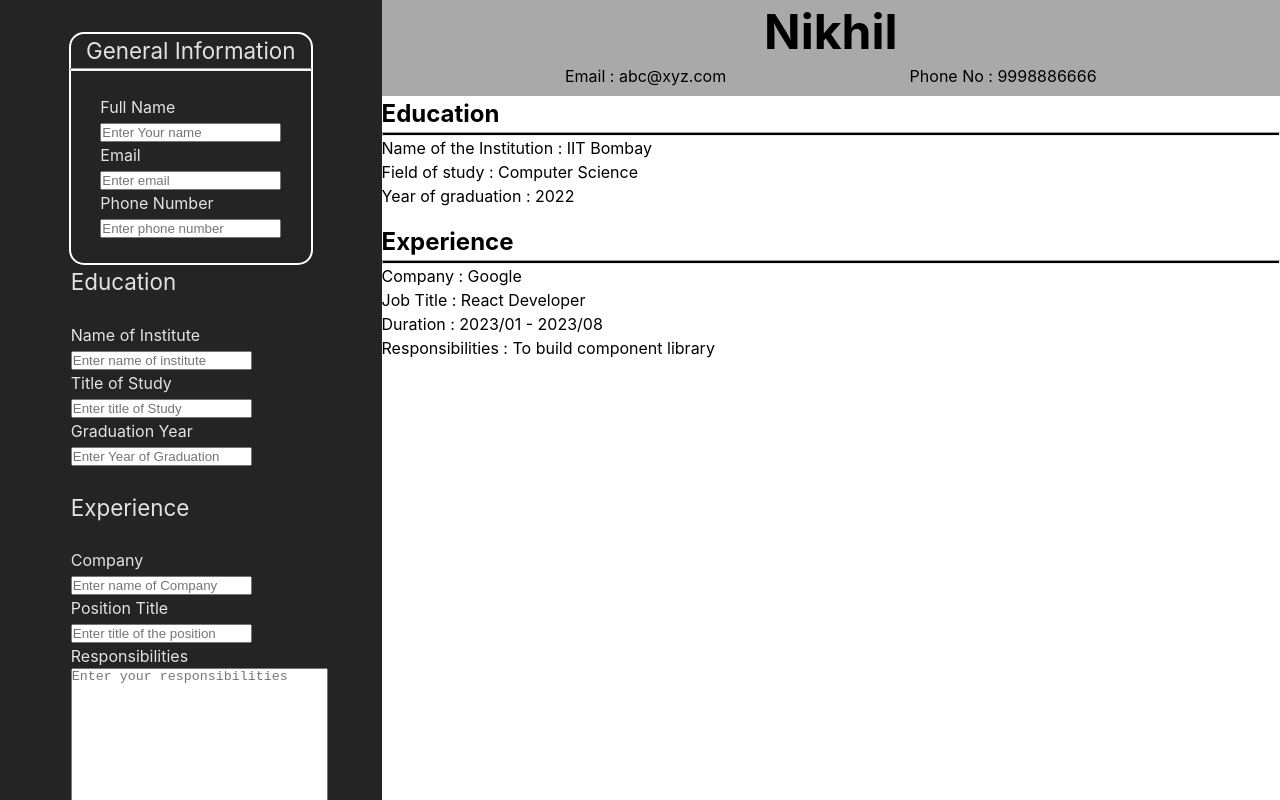
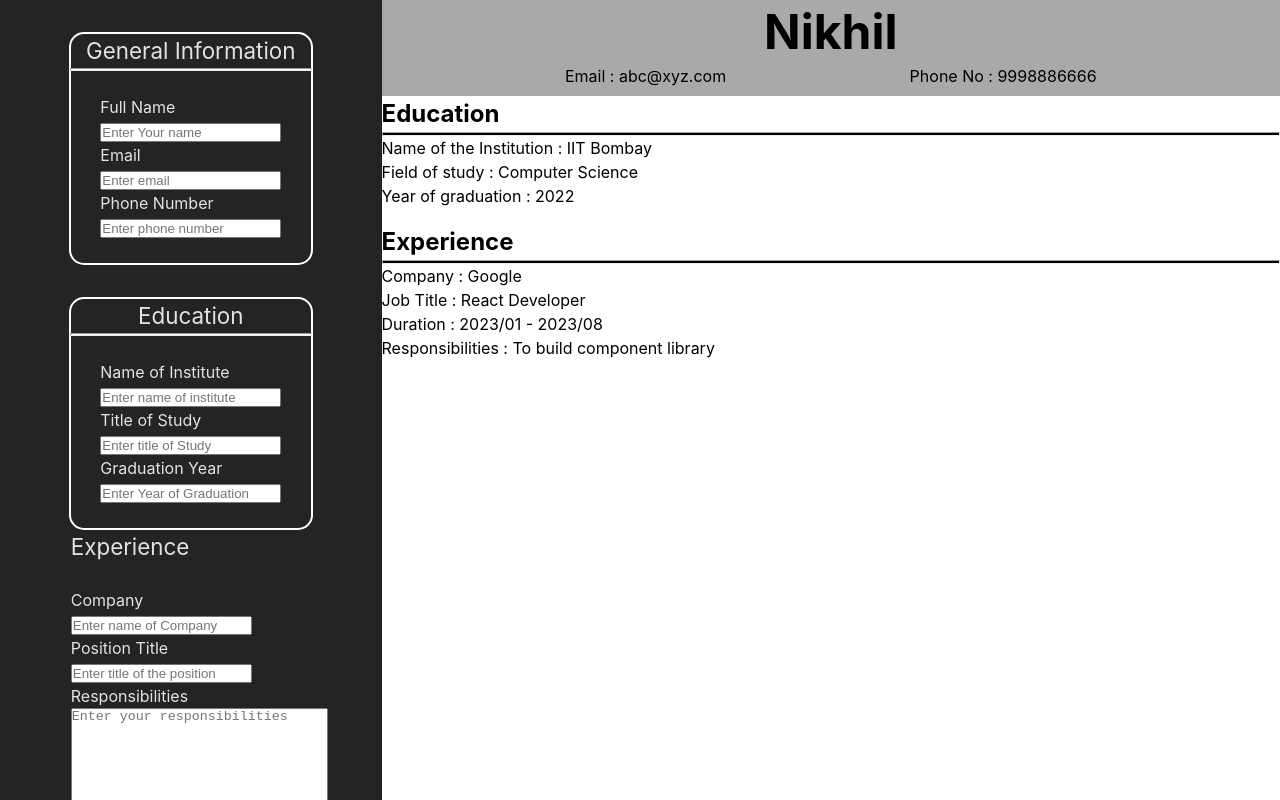
Before and after one commit to nikhil-tiwary61/cv-builder, a React (Vite) app: page / in a window 1280 px wide. Shown: the top 800 px of the page. Built offline with nearby package versions, Linux system fonts and the light colour scheme.

Commit message:
add style to EducationForm.css

```diff
--- a/src/components/sidebar/EducationForm.jsx
+++ b/src/components/sidebar/EducationForm.jsx
@@ -9,6 +9,7 @@ export default function EducationForm({
     <div className="education">
       <form action="" className="form-education">
         <legend>Education</legend>
+        <hr className="sidebar-hr" />
         <br />
         <label htmlFor="">
           Name of Institute <br />
--- a/src/styles/EducationForm.css
+++ b/src/styles/EducationForm.css
@@ -1,9 +1,17 @@
 .education {
   width: 15em;
+  display: flex;
+  justify-content: center;
+  align-items: center;
+  margin-top: 2em;
+  border: 2px solid white;
+  border-radius: 15px;
 }
 
 .form-education {
   display: flex;
   flex-direction: column;
-  width: fit-content;
+  justify-content: center;
+  align-items: center;
+  width: inherit;
 }
```
